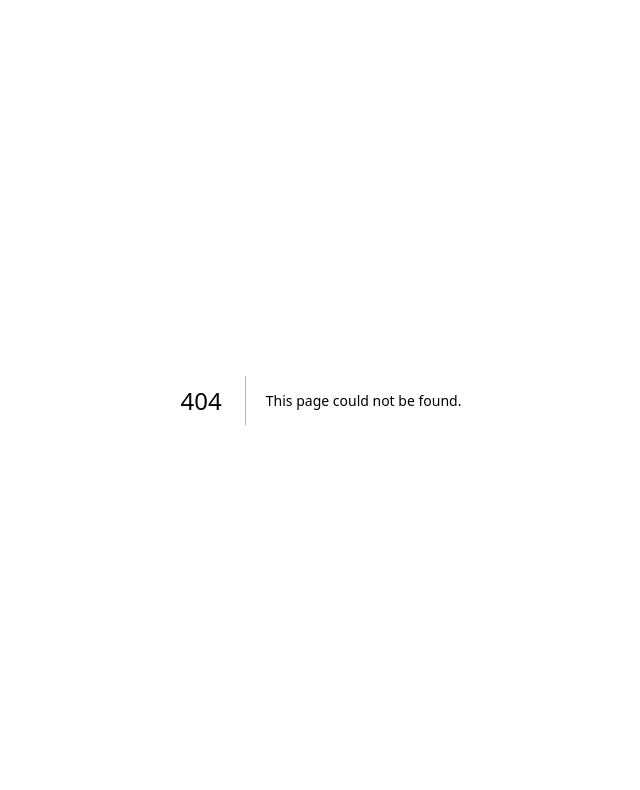
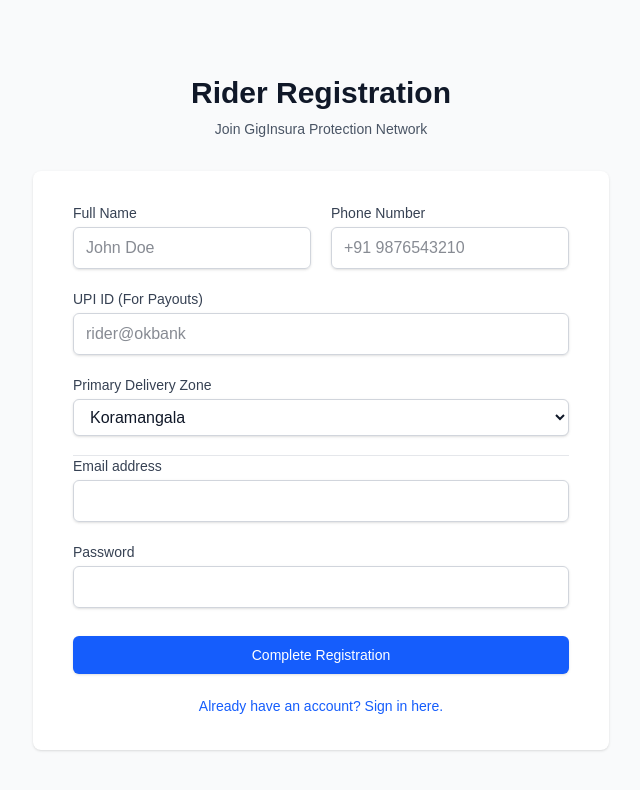
Before and after one commit to jayencious/GigInsura, a Next.js app in the folder giginsura/: page /signup in a window 1280 px wide. Before the commit this address had no page. Shown: the top 790 px of the page, without its empty margins (319-959 px from the left). Built offline with nearby package versions, Linux system fonts and the light colour scheme; no server answers.

Commit message:
Fixed Signin Bugs

```diff
--- a/giginsura/app/login/page.tsx
+++ b/giginsura/app/login/page.tsx
@@ -3,6 +3,7 @@
 import { useState } from "react";
 import { useRouter } from "next/navigation";
 import { createClient } from "../../utils/supabase/client";
+import Link from "next/link";
 
 export default function LoginPage() {
     const router = useRouter();
@@ -10,7 +11,7 @@
     const [loading, setLoading] = useState(false);
     const [error, setError] = useState<string | null>(null);
 
-    const handleSignIn = async(formData: FormData) => {
+    const handleSignIn = async (formData: FormData) => {
         setLoading(true);
         setError(null);
 
@@ -21,63 +22,23 @@
             { email, password }
         );
 
-        if(authError) {
+        if (authError) {
             setError(authError.message);
             setLoading(false);
             return;
         }
 
-        if(authData.user) {
+        if (authData.user) {
             const { data: profile, error: dbError } = await supabase
                 .from("users")
                 .select("role")
                 .eq("id", authData.user.id)
                 .maybeSingle();
 
-            if(dbError) console.error("Failed to fetch role:", dbError);
+            if (dbError) console.error("Failed to fetch role:", dbError);
 
-            if(profile?.role === "admin") router.push("/admin");
+            if (profile?.role === "admin") router.push("/admin");
             else router.push("/dashboard");
-        }
-    };
-
-    const handleSignUp = async(formData: FormData) => {
-        setLoading(true);
-        setError(null);
-
-        const email = formData.get("email") as string;
-        const password = formData.get("password") as string;
-
-        const { data, error: authError } = await supabase.auth.signUp(
-            { email, password }
-        );
-
-        if(authError) {
-            setError(authError.message);
-            setLoading(false);
-
-            return;
-        }
-
-        if(data.user) {
-            const randomGigId = `GIG-${Math.floor(100000 + Math.random() * 900000)}`;
-
-            const { error: dbError } = await supabase
-                .from("users")
-                .insert([
-                    {
-                        id: data.user.id,
-                        name: email.split('@')[0],
-                        platform_id: randomGigId,
-                        delivery_zone: "Koramangala",
-                        baseline_risk_score: 1.0,
-                        role: "rider"
-                    }
-                ]);
-
-            if(dbError) console.error("Profile creation failed: ", dbError);
-
-            router.push("/dashboard");
         }
     };
 
@@ -93,6 +54,11 @@
                 >
                     GigInsura Access
                 </h2>
+                <p
+                    className="mt-2 text-center text-sm text-gray-600"
+                >
+                    Sign in to your rider account
+                </p>
             </div>
 
             <div
@@ -114,7 +80,7 @@
                                 type="email"
                                 name="email"
                                 required
-                                className="mt-1 block w-full px-3 py-2 border border-gray-300 rounded-md text-gray-600 shadow-sm focus:outline-none focus:ring-blue-500 focus:border-blue-500"
+                                className="mt-1 block w-full px-3 py-2 border border-gray-300 rounded-md text-gray-900 shadow-sm focus:outline-none focus:ring-blue-500 focus:border-blue-500"
                             />
                         </div>
 
@@ -128,36 +94,54 @@
                                 type="password"
                                 name="password"
                                 required
-                                className="mt-1 block w-full px-3 py-2 border border-gray-300 rounded-md text-gray-600 shadow-sm focus:outline-none focus:ring-blue-500 focus:border-blue-500"
+                                className="mt-1 block w-full px-3 py-2 border border-gray-300 rounded-md text-gray-900 shadow-sm focus:outline-none focus:ring-blue-500 focus:border-blue-500"
                             />
                         </div>
 
                         {error &&
                             <p
-                                className="text-red-600 text-sm font-medium"
+                                className="text-red-600 text-sm font-medium text-center"
                             >
                                 {error}
                             </p>
                         }
 
                         <div
-                            className="flex gap-4"
+                            className="flex flex-col gap-4"
                         >
                             <button
                                 formAction={handleSignIn}
                                 disabled={loading}
-                                className="w-full flex justify-center py-2 px-4 border border-transparent rounded-md shadow-sm text-sm font-medium text-white bg-blue-600 hover:bg-blue-700 disabled:opacity-50"
+                                className="w-full flex justify-center py-2 px-4 border border-transparent rounded-md shadow-sm text-sm font-medium text-white bg-blue-600 hover:bg-blue-700 disabled:opacity-50 transition-colors"
                             >
-                                Sign In
+                                {loading ? "Authenticating..." : "Sign In"}
                             </button>
 
-                            <button
-                                formAction={handleSignUp}
-                                disabled={loading}
-                                className="w-full flex justify-center py-2 px-4 border border-gray-300 rounded-md shadow-sm text-sm font-medium text-gray-700 bg-white hover:bg-gray-50 disabled:opacity-50"
+                            <div
+                                className="relative my-2"
+                            >
+                                <div
+                                    className="absolute inset-0 flex items-center"
+                                >
+                                    <div className="w-full border-t border-gray-300"></div>
+                                </div>
+                                <div
+                                    className="relative flex justify-center text-sm"
+                                >
+                                    <span
+                                        className="px-2 bg-white text-gray-500"
+                                    >
+                                        New to GigInsura?
+                                    </span>
+                                </div>
+                            </div>
+
+                            <Link
+                                href={"/signup"}
+                                className="w-full flex justify-center py-2 px-4 border border-gray-300 rounded-md shadow-sm text-sm font-medium text-gray-700 bg-white hover:bg-gray-50 transition-colors"
                             >
                                 Create Account
-                            </button>
+                            </Link>
                         </div>
                     </form>
                 </div>
--- /dev/null
+++ b/giginsura/app/signup/page.tsx
@@ -0,0 +1,231 @@
+"use client";
+
+import { useState } from "react";
+import { useRouter } from "next/navigation";
+import { createClient } from "../../utils/supabase/client";
+import Link from "next/link";
+
+export default function SignUpPage() {
+    const router = useRouter();
+    const supabase = createClient();
+    const [loading, setLoading] = useState(false);
+    const [error, setError] = useState<string | null>(null);
+
+    const handleSignUp = async (formData: FormData) => {
+        setLoading(true);
+        setError(null);
+
+        const email = formData.get("email") as string;
+        const password = formData.get("password") as string;
+        const name = formData.get("name") as string;
+        const phone = formData.get("phone") as string;
+        const upi_id = formData.get("upi_id") as string;
+        const delivery_zone = formData.get("delivery_zone") as string;
+
+        const { data, error: authError } = await supabase.auth.signUp(
+            { email, password }
+        );
+
+        if (authError) {
+            setError(authError.message);
+            setLoading(false);
+            return;
+        }
+
+        if (data.user) {
+            const randomGigId = `GIG-${Math.floor(100000 + Math.random() * 900000)}`;
+
+            const { error: dbError } = await supabase
+                .from("users")
+                .insert([
+                    {
+                        id: data.user.id,
+                        name: name,
+                        phone: phone,
+                        upi_id: upi_id,
+                        delivery_zone: delivery_zone,
+                        platform_id: randomGigId,
+                        baseline_risk_score: 1.0,
+                        role: "rider"
+                    }
+                ]);
+
+            if (dbError) {
+                console.error("Profile cretion failed: ", dbError);
+                setError("DB Error: Could not save profile details.");
+                setLoading(false);
+                return;
+            }
+
+            router.push("/dashboard");
+        }
+    };
+
+    return (
+        <div
+            className="min-h-screen bg-gray-50 flex flex-col justify-center py-12 sm:px-6 lg:px-8"
+        >
+            <div
+                className="sm:mx-auto sm:w-full sm:max-w-md"
+            >
+                <h2
+                    className="mt-6 text-center text-3xl font-extrabold text-gray-900"
+                >
+                    Rider Registration
+                </h2>
+                <p
+                    className="mt-2 text-center text-sm text-gray-600"
+                >
+                    Join GigInsura Protection Network
+                </p>
+            </div>
+
+            <div
+                className="mt-8 sm:mx-auto sm:w-full sm:max-w-xl"
+            >
+                <div
+                    className="bg-white py-8 px-4 shadow sm:rounded-lg sm:px-10"
+                >
+                    <form
+                        className="space-y-5"
+                    >
+                        <div
+                            className="grid grid-cols-1 gap-5 sm:grid-cols-2"
+                        >
+                            <div>
+                                <label
+                                    className="block text-sm font-medium text-gray-700"
+                                >
+                                    Full Name
+                                </label>
+                                <input
+                                    type="text"
+                                    name="name"
+                                    required
+                                    placeholder="John Doe"
+                                    className="mt-1 block w-full px-3 py-2 border border-gray-300 rounded-md text-gray-900 shadow-sm focus:outline-none focus:ring-blue-500 focus:border-blue-500"
+                                />
+                            </div>
+                            <div>
+                                <label
+                                    className="block text-sm font-medium text-gray-700"
+                                >
+                                    Phone Number
+                                </label>
+                                <input
+                                    type="tel"
+                                    name="phone"
+                                    required
+                                    placeholder="+91 9876543210"
+                                    className="mt-1 block w-full px-3 py-2 border border-gray-300 rounded-md text-gray-900 shadow-sm focus:outline-none focus:ring-blue-500 focus:border-blue-500"
+                                />
+                            </div>
+                        </div>
+
+                        <div>
+                            <label
+                                className="block text-sm font-medium text-gray-700"
+                            >
+                                UPI ID (For Payouts)
+                            </label>
+                            <input
+                                type="text"
+                                name="upi_id"
+                                required
+                                placeholder="rider@okbank"
+                                className="mt-1 block w-full px-3 py-2 border border-gray-300 rounded-md text-gray-900 shadow-sm focus:outline-none focus:ring-blue-500 focus:border-blue-500"
+                            />
+                        </div>
+
+                        <div>
+                            <label
+                                className="block text-sm font-medium text-gray-700"
+                            >
+                                Primary Delivery Zone
+                            </label>
+                            <select
+                                name="delivery_zone"
+                                required
+                                className="mt-1 block w-full px-3 py-2 border border-gray-300 rounded-md text-gray-900 shadow-sm focus:outline-none focus:ring-blue-500 focus:border-blue-500 bg-white"
+                            >
+                                <option value="Koramangala">Koramangala</option>
+                                <option value="Indiranagar">Indiranagar</option>
+                                <option value="Whitefield">Whitefield</option>
+                                <option value="HSR Layout">HSR Layout</option>
+                            </select>
+                        </div>
+
+                        <div
+                            className="relative my-4"
+                        >
+                            <div
+                                className="absolute inset-0 flex items-center"
+                            >
+                                <div className="w-full border-t border-gray-200"></div>
+                            </div>
+                        </div>
+
+                        <div>
+                            <label
+                                className="block text-sm font-medium text-gray-700"
+                            >
+                                Email address
+                            </label>
+                            <input
+                                type="email"
+                                name="email"
+                                required
+                                className="mt-1 block w-full px-3 py-2 border border-gray-300 rounded-md text-gray-900 shadow-sm focus:outline-none focus:ring-blue-500 focus:border-blue-500"
+                            />
+                        </div>
+
+                        <div>
+                            <label
+                                className="block text-sm font-medium text-gray-700"
+                            >
+                                Password
+                            </label>
+                            <input
+                                type="password"
+                                name="password"
+                                required
+                                className="mt-1 block w-full px-3 py-2 border border-gray-300 rounded-md text-gray-900 shadow-sm focus:outline-none focus:ring-blue-500 focus:border-blue-500"
+                            />
+                        </div>
+
+                        {error &&
+                            <p
+                                className="text-red-600 text-sm font-medium text-center bg-red-50 py-2 rounded"
+                            >
+                                {error}
+                            </p>
+                        }
+
+                        <div
+                            className="pt-2"
+                        >
+                            <button
+                                formAction={handleSignUp}
+                                disabled={loading}
+                                className="w-full flex justify-center py-2 px-4 border border-transparent rounded-md shadow-sm text-sm font-medium text-white bg-blue-600 hover:bg-blue-700 disabled:opacity-50 transition-colors"
+                            >
+                                {loading ? "Registering..." : "Complete Registration"}
+                            </button>
+                        </div>
+
+                        <div
+                            className="text-center mt-4"
+                        >
+                            <Link
+                                href={"/login"}
+                                className="text-sm font-medium text-blue-600 hover:text-blue-500"
+                            >
+                                Already have an account? Sign in here.
+                            </Link>
+                        </div>
+                    </form>
+                </div>
+            </div>
+        </div>
+    );
+};
```
